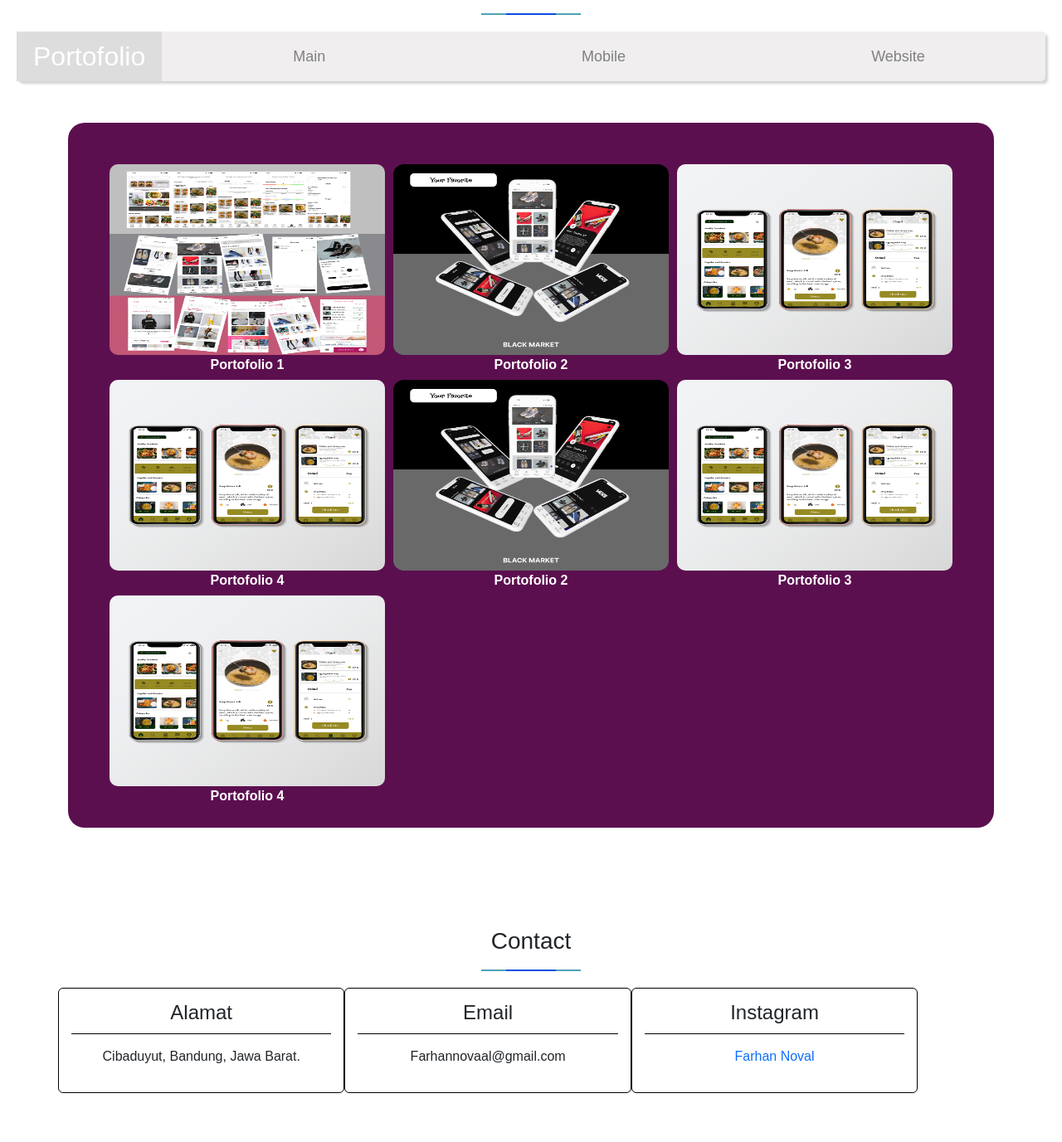
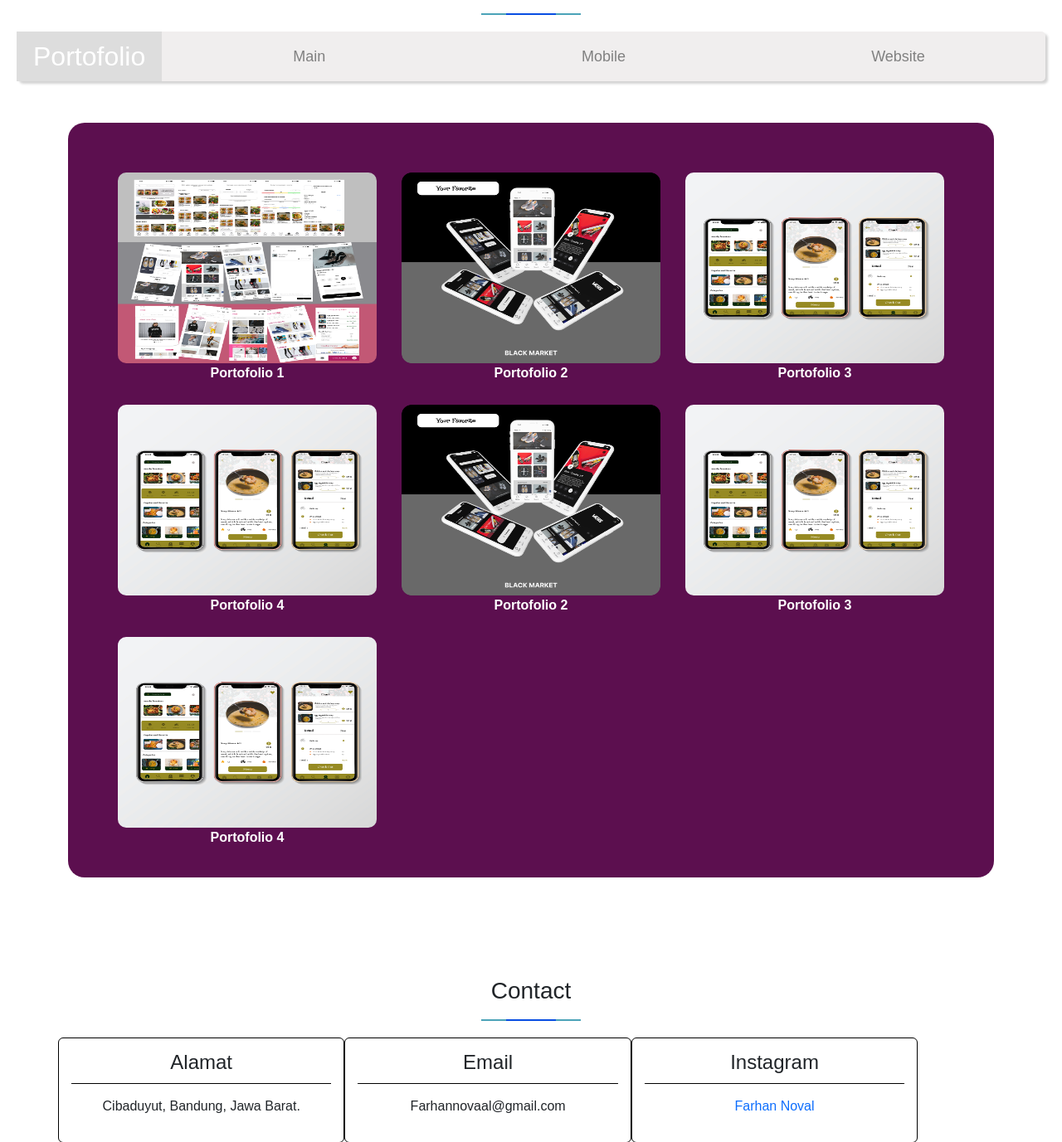
Before and after one commit to Farhannovaal/farhannovaal, a PHP site: page /porto.html in a window 1280 px wide. Shown: the part 496-1873 px from the top of the page at 83% size. Before the commit the page ends 1814 px from the top, so only its background shows below. Run offline with PHP 8.4, Linux system fonts and the light colour scheme.

Commit message:
update 2/6

```diff
--- a/css.css
+++ b/css.css
@@ -403,6 +403,7 @@ body{
             transition: .5s;
             color: white;
             font-weight: bold;
+            margin: 10px;
         }
         .pic2 img{
             width: 100%;
```
